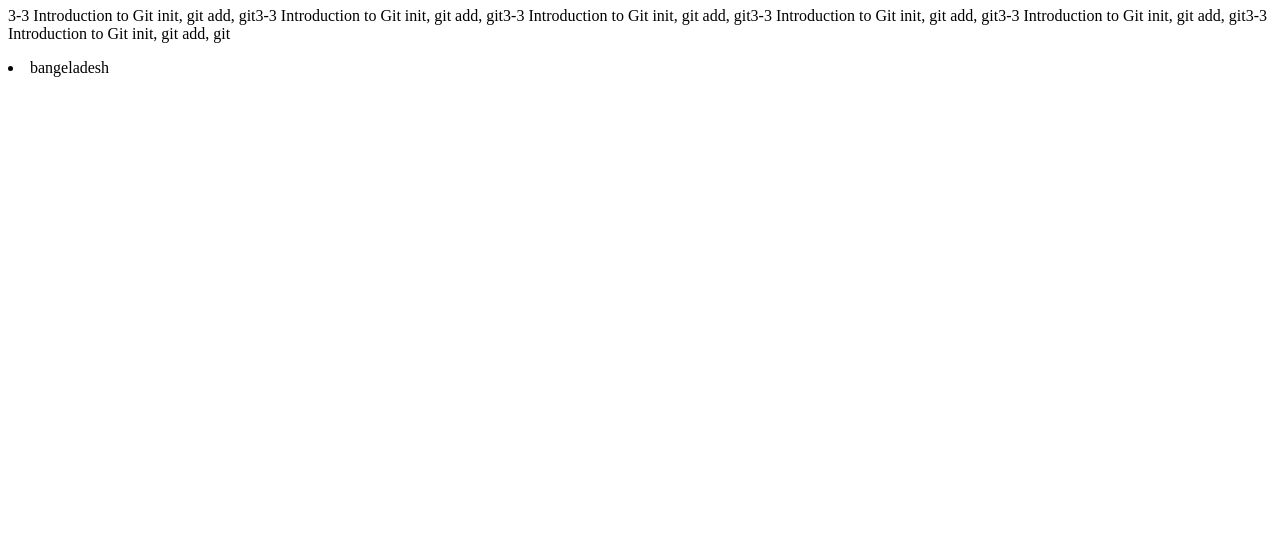
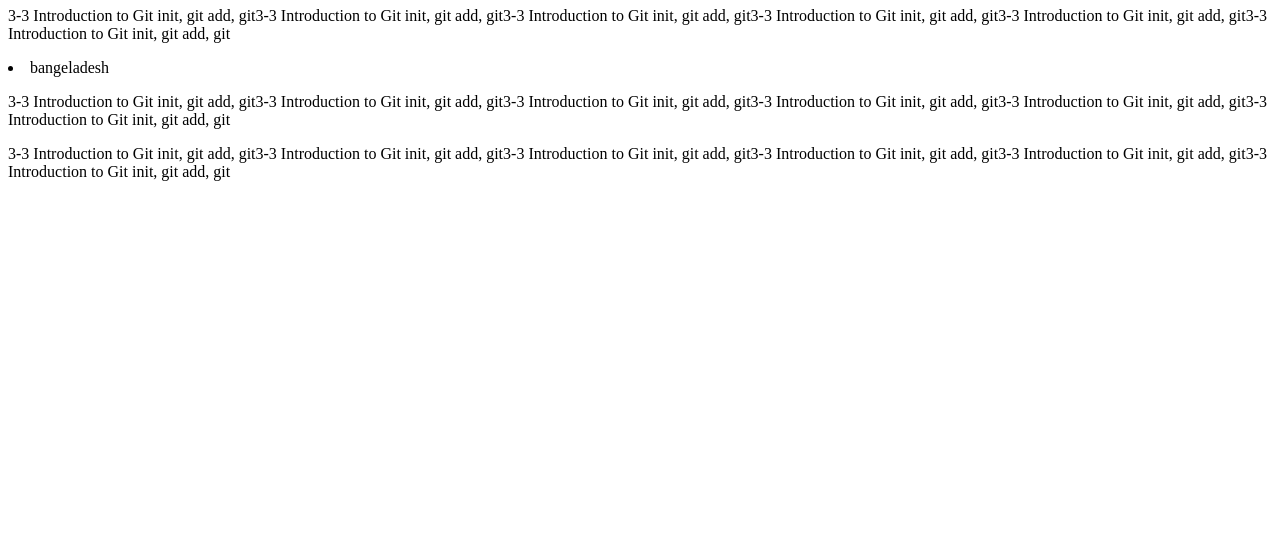
Before and after one commit to sksakibhossen/my-new-projects, a plain HTML site: page index.html in a window 1280 px wide. Shown: the part 261-800 px from the top of the page. Drawn offline with Linux system fonts and the light colour scheme.

Commit message:
added pragraph

```diff
--- a/index.html
+++ b/index.html
@@ -15,6 +15,8 @@
 
     <p>3-3 Introduction to Git init, git add, git3-3 Introduction to Git init, git add, git3-3 Introduction to Git init, git add, git3-3 Introduction to Git init, git add, git3-3 Introduction to Git init, git add, git3-3 Introduction to Git init, git add, git</p>
     <li>bangeladesh</li>
+    <p>3-3 Introduction to Git init, git add, git3-3 Introduction to Git init, git add, git3-3 Introduction to Git init, git add, git3-3 Introduction to Git init, git add, git3-3 Introduction to Git init, git add, git3-3 Introduction to Git init, git add, git</p>
+    <p>3-3 Introduction to Git init, git add, git3-3 Introduction to Git init, git add, git3-3 Introduction to Git init, git add, git3-3 Introduction to Git init, git add, git3-3 Introduction to Git init, git add, git3-3 Introduction to Git init, git add, git</p>
 
 </body>
 </html>
```
